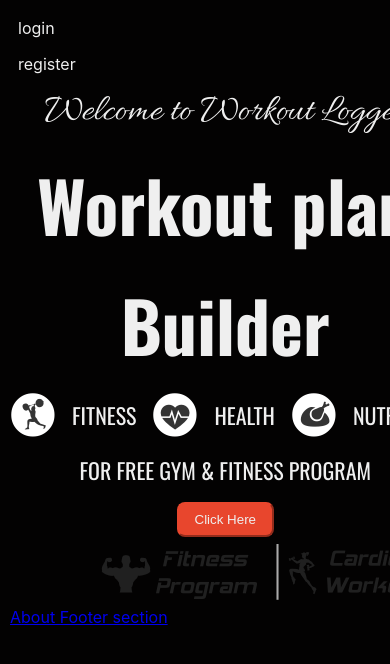
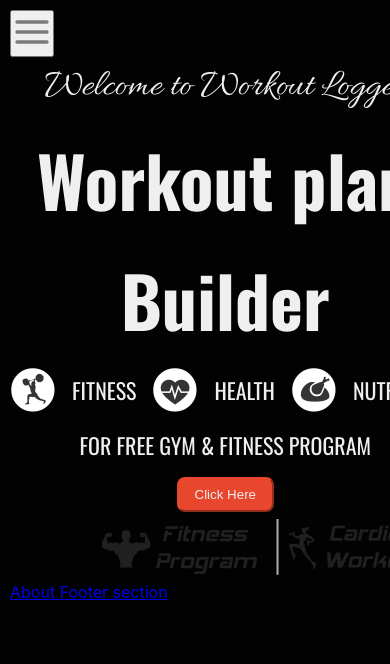
Before and after one commit to rijothedeveloper/WorkoutLogger, a React (Create React App) app in the folder Frontend/workout-logger/: page / in a window 390 px wide. Shown: the top 664 px of the page. Built offline with nearby package versions, Linux system fonts and the light colour scheme.

Commit message:
hamburger done

```diff
--- a/Frontend/workout-logger/package.json
+++ b/Frontend/workout-logger/package.json
@@ -12,6 +12,7 @@
     "@testing-library/user-event": "^13.5.0",
     "react": "^18.1.0",
     "react-dom": "^18.1.0",
+    "react-icons": "^4.4.0",
     "react-router-dom": "^6.3.0",
     "react-scripts": "5.0.1",
     "web-vitals": "^2.1.4"
--- a/Frontend/workout-logger/src/App.scss
+++ b/Frontend/workout-logger/src/App.scss
@@ -50,6 +50,51 @@ nav ul {
     }
   }
 }
+// hamburger menu style
+nav {
+  position: relative;
+}
+
+nav button {
+  @media (max-width: 400px) {
+    position: relative;
+    left: 0px;
+    top: 0px;
+    z-index: 10;
+    cursor: pointer;
+  }
+}
+
+.menuNav {
+  @media (max-width: 400px) {
+    overflow-y: scroll;
+    list-style: none;
+    position: fixed;
+    top: 0;
+    background: darkcyan;
+    left: 0;
+    bottom: 0;
+    height: 100vh;
+    width: 0;
+    overflow: hidden;
+    max-width: 290px;
+    z-index: 9;
+  }
+}
+
+.menuNav.showMenu {
+  @media (max-width: 400px) {
+    width: 100%;
+  }
+}
+
+nav button {
+  @media (min-width: 400px) {
+    display: none;
+  }
+}
+
+// hamburger menu style ends
 
 figure {
   max-width: 100%;
--- a/Frontend/workout-logger/src/components/Navigation.js
+++ b/Frontend/workout-logger/src/components/Navigation.js
@@ -2,10 +2,19 @@ import NavItem from "./NavItem";
 import logo from "../images/logo.png";
 import { Link } from "react-router-dom";
 import UserContext from "../UserContext";
-import { useContext } from "react";
+import { useContext, useState } from "react";
+import { MdClose } from "react-icons/md";
+import { FiMenu } from "react-icons/fi";
 
 const Navigation = ({ onLogout }) => {
   const [user] = useContext(UserContext);
+  const [navbarOpen, setNavbarOpen] = useState(false);
+  const handleToggle = (event) => {
+    setNavbarOpen((prev) => !prev);
+  };
+  const closeMenu = () => {
+    setNavbarOpen(false);
+  };
   let navSec;
   if (!user.loggedin) {
     navSec = (
@@ -21,41 +30,48 @@ const Navigation = ({ onLogout }) => {
   } else {
     navSec = (
       <>
-        <li class="logo">
+        <li class="logo" onClick={() => closeMenu()}>
           <Link to="/">
             <img src={logo} />
           </Link>
         </li>
-        <li>
+        <li onClick={() => closeMenu()}>
           <NavItem link="myplans" />
         </li>
-        <li>
+        <li onClick={() => closeMenu()}>
           <NavItem link="mybookmarkedplans" title="Bookmarked Plans" />
         </li>
-        <li>
+        <li onClick={() => closeMenu()}>
           <NavItem link="plans" title="All Plans" />
         </li>
-        <li>
+        <li onClick={() => closeMenu()}>
           <NavItem link="workouts" title="All Workouts" />
         </li>
-        <li>
+        <li onClick={() => closeMenu()}>
           <NavItem link="newWorkout" title="Create Workout" />
         </li>
-        <li>
+        <li onClick={() => closeMenu()}>
           <NavItem link="newPlan" title="create Plan" />
         </li>
-        <li>
+        <li onClick={() => closeMenu()}>
           <NavItem link="logout" />
         </li>
-        <li>
+        <li onClick={() => closeMenu()}>
           <NavItem link={"user/" + user.username} title={user.username} />
         </li>
       </>
     );
   }
   return (
-    <nav>
-      <ul>{navSec}</ul>
+    <nav className="navBar">
+      <button onClick={handleToggle}>
+        {navbarOpen ? (
+          <MdClose style={{ color: "#fff", width: "40px", height: "40px" }} />
+        ) : (
+          <FiMenu style={{ color: "#7b7b7b", width: "40px", height: "40px" }} />
+        )}
+      </button>
+      <ul className={`menuNav ${navbarOpen ? "showMenu" : ""}`}>{navSec}</ul>
     </nav>
   );
 };
```
Also changed, not shown: 1 other file (tests, documents, lock files or other folders).
